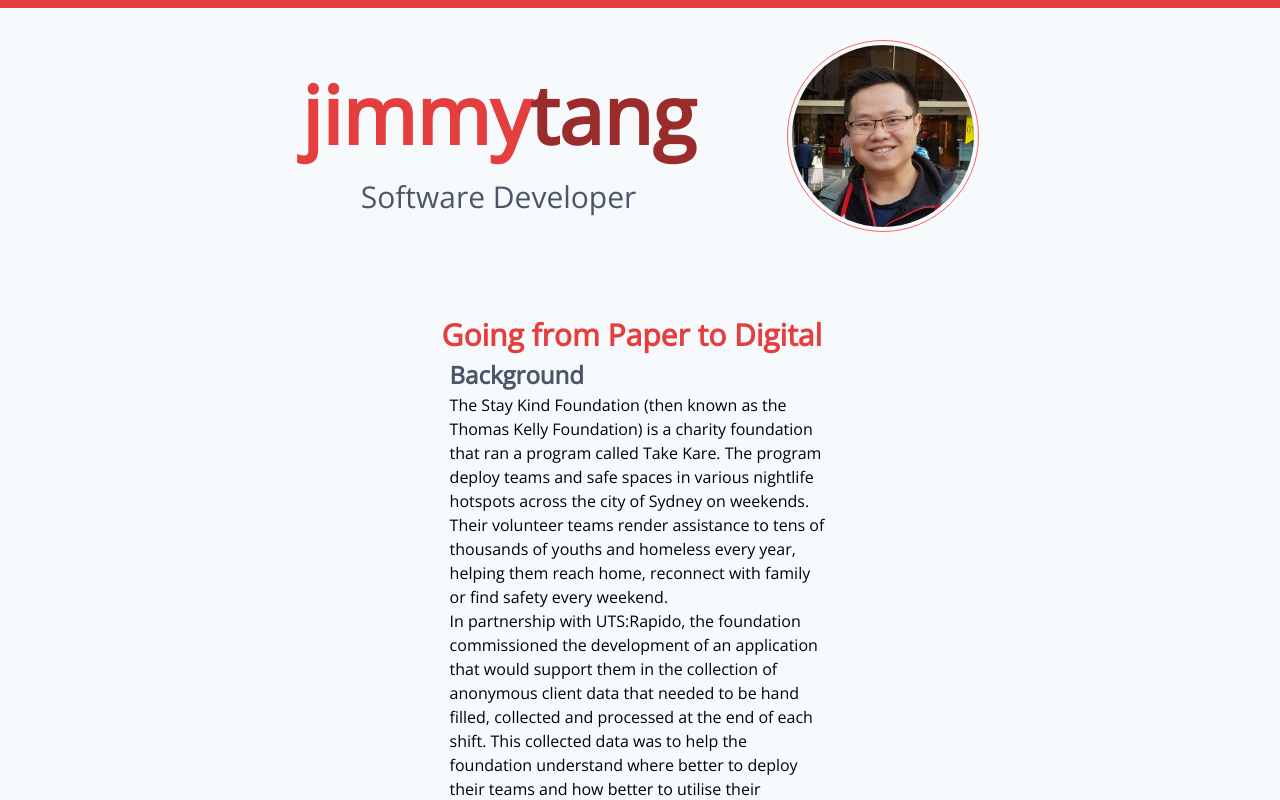
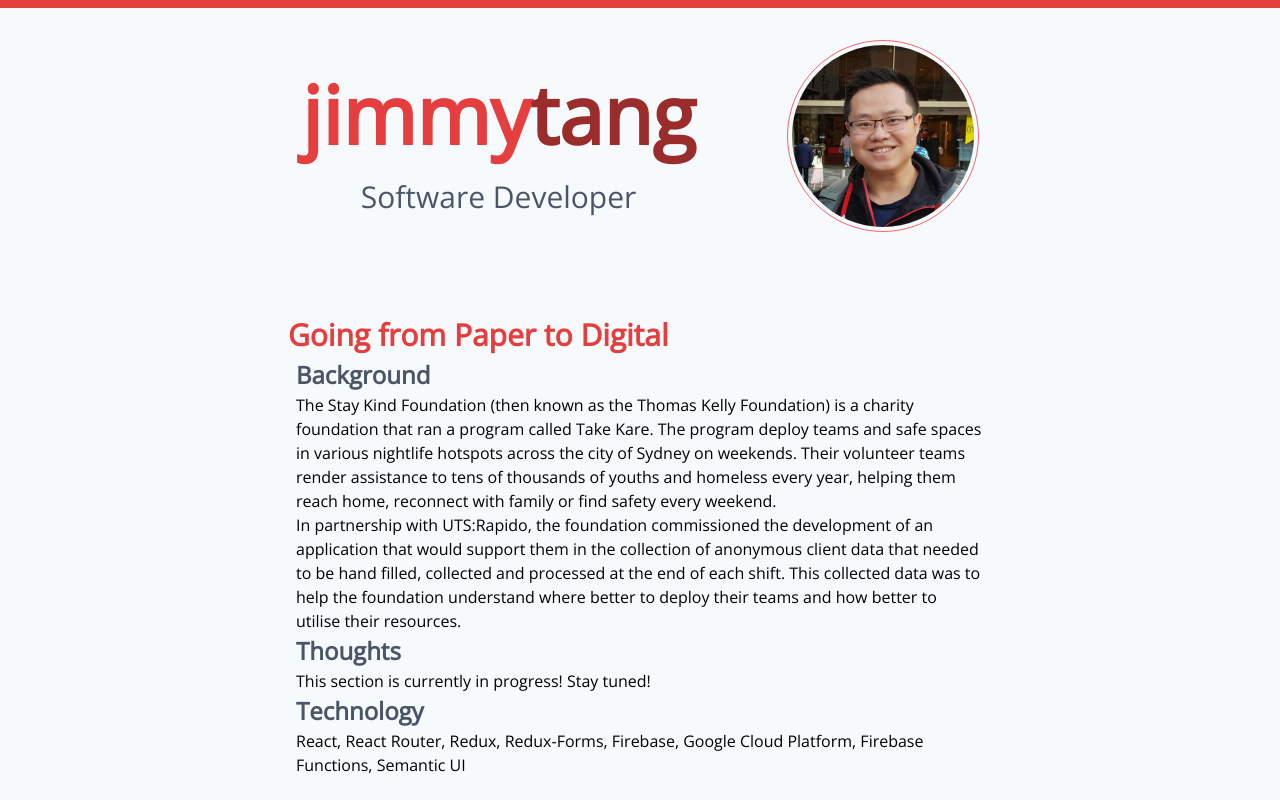
Before and after one commit to blaytenshi/jimmytangdotdev, a React (Create React App) app: page /work/tkssir in a window 1280 px wide. Shown: the top 800 px of the page. Built offline with nearby package versions, Linux system fonts and the light colour scheme.

Commit message:
Section Work
- Fine tuning home page for grids
- Updating Work sections ready for content

```diff
--- a/src/App.js
+++ b/src/App.js
@@ -32,7 +32,7 @@ function App() {
           <img className="rounded-full border object-cover object-center border-red-500 p-1" src={me} alt="Jimmy Tang"/>
         </div>
       </header>
-      <main className="container mx-auto laptop:w-3/5 max-w-screen-laptop">
+      <main className="container mx-auto laptop:w-3/5 max-w-screen-laptop flex-grow">
         <Switch>
           <Route path="/originstory" component={OriginStory} />
           <Route path="/work/tkssir" component={TKSSIR} />
--- a/src/pages/Home.js
+++ b/src/pages/Home.js
@@ -37,9 +37,15 @@ const Home = () => {
           <span className="font-extrabold text-red-600">My</span>
           <span className="font-bold text-red-800">Work</span>
         </h2>
-        <Link to="/work/tkssir">
+        <div className="grid tablet:grid-cols-2">
+          <Link to="/work/tkssir">
+            <div className="bg-blue-500 col-span-1">Going from Paper to Digital</div>
+          </Link>
+          <div className="bg-red-500 col-span-1">hi</div>
+          <div className="bg-green-500 col-span-1 tablet:col-span-2">hi</div>
+        </div>
+
           <h3 className="text-2xl text-red-800 font-bold">TK SSIR</h3>
-        </Link>
         <article>
           <h3 className="">TINA</h3>
         </article>
--- a/src/pages/NoMatch.js
+++ b/src/pages/NoMatch.js
@@ -1,10 +1,17 @@
 import React from "react";
+import Twemoji from "../components/Twemoji";
+import { useHistory } from "react-router-dom";
 
 const NoMatch = () => {
+
+  const history = useHistory();
+
   return (
-    <div>
-      luls no match bruh
-    </div>
+    <section className="px-8 py-4 border-t body-text border-red-500">
+      <h2 className="text-3xl font-extrabold text-red-600">Woops! <Twemoji emoji="🤔" /></h2>
+      <p>Seems like there's nothing here! Did you copy/paste your link right? </p>
+      <button className="btn" onClick={() => history.push("/")}>Get me back to the home page!</button>
+    </section>
   )
 }
 
--- a/src/pages/TKSSIR.js
+++ b/src/pages/TKSSIR.js
@@ -2,7 +2,7 @@ import React from "react";
 
 const TKSSIR = () => {
   return (
-    <div className="container px-8 py-12 mx-auto laptop:w-3/5 max-w-screen-laptop">
+    <div className="container px-8 py-12 mx-auto">
       <article>
         <h2 className="text-3xl font-bold text-red-600">Going from Paper to Digital</h2>
         <section className="px-2">
@@ -20,16 +20,16 @@ const TKSSIR = () => {
             to deploy their teams and how better to utilise their resources.
           </p>
         </section>
-        <section>
-          <h3 className="text-2xl font-bold text-gray-700">Thoughs</h3>
+        <section className="px-2">
+          <h3 className="text-2xl font-bold text-gray-700">Thoughts</h3>
           <p>
             This section is currently in progress! Stay tuned!
           </p>
         </section>
-        <section>
+        <section className="px-2">
           <h3 className="text-2xl font-bold text-gray-700">Technology</h3>
           <p>
-            React, React Route, Redux, Redux-Forms, Firebase, Google Cloud Platform, Firebase Functions, Semantic UI
+            React, React Router, Redux, Redux-Forms, Firebase, Google Cloud Platform, Firebase Functions, Semantic UI
           </p>
         </section>
       </article>
```
